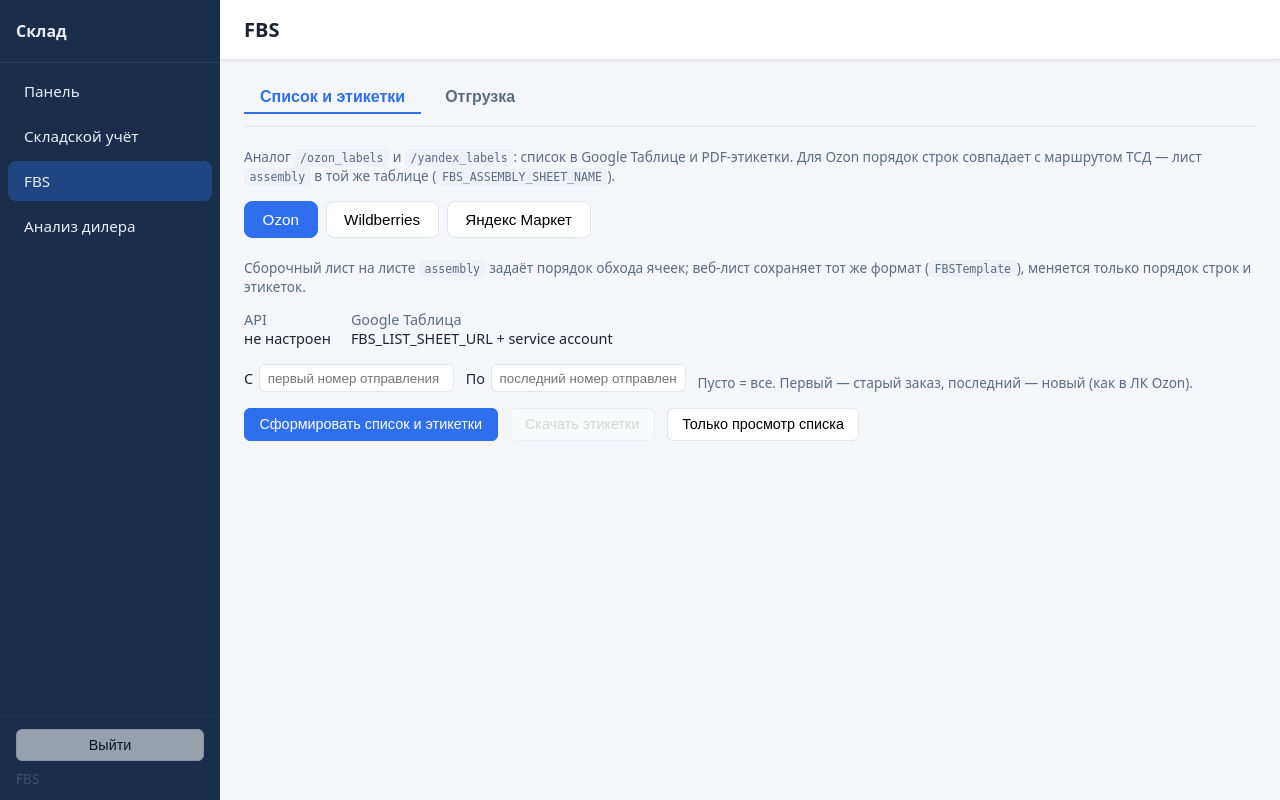
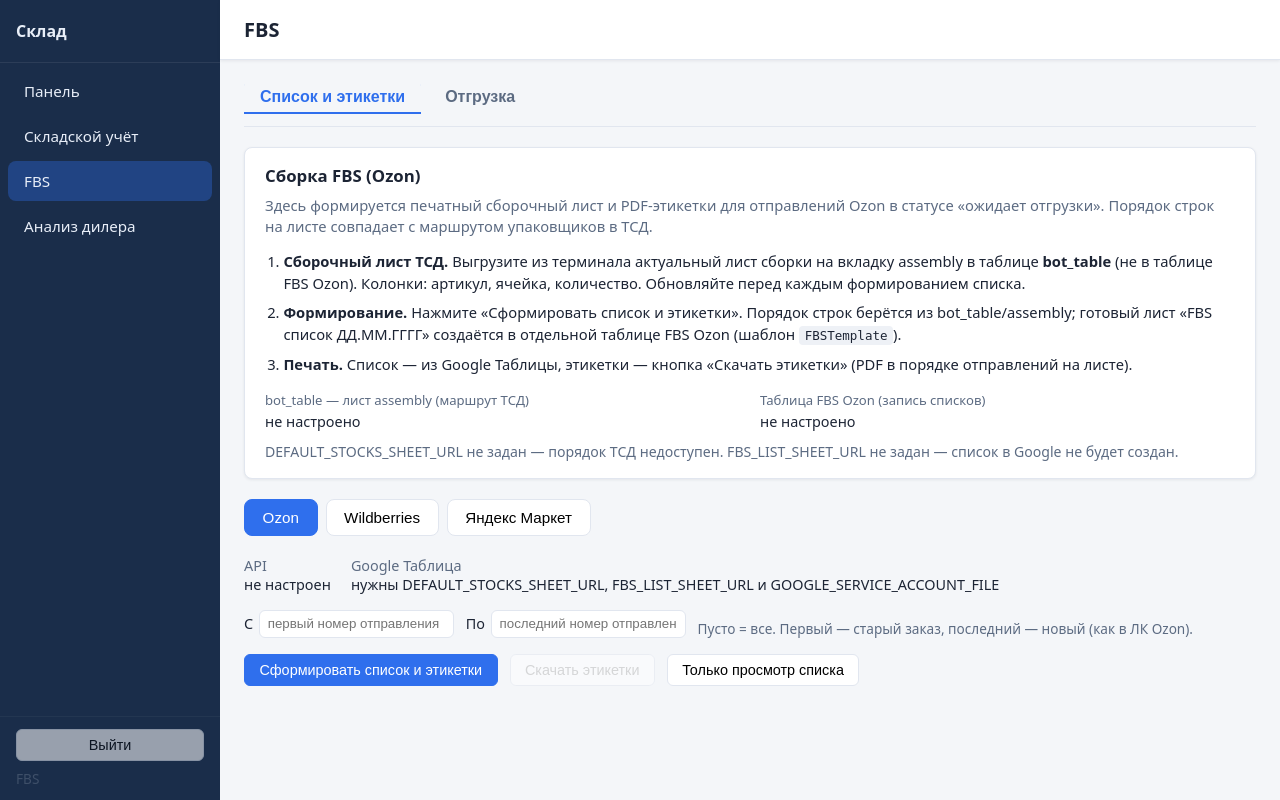
Before and after one commit to FuryX39/warehouse_bot, a Python web app: template app/web/templates/fbs.html in a window 1280 px wide. Run offline with Jinja, Linux system fonts and the light colour scheme; the template is opened without the code that fills it, so the values that code supplies are empty.

Commit message:
Switch tables

```diff
--- a/app/web/static/fbs.css
+++ b/app/web/static/fbs.css
@@ -84,6 +84,45 @@
 }
 .fbs-section-panel { display: none; width: 100%; }
 .fbs-section-panel.active { display: block; }
+.fbs-help-box {
+  background: var(--surface);
+  border: 1px solid var(--border);
+  border-radius: 8px;
+  padding: 1rem 1.25rem 1.1rem;
+  margin-bottom: 1.25rem;
+  box-shadow: var(--shadow);
+}
+.fbs-help-title {
+  margin: 0 0 0.5rem;
+  font-size: 1.05rem;
+}
+.fbs-help-lead {
+  margin: 0 0 0.75rem;
+  color: var(--muted);
+  font-size: 0.92rem;
+  line-height: 1.45;
+}
+.fbs-help-steps {
+  margin: 0 0 1rem 1.15rem;
+  padding: 0;
+  font-size: 0.92rem;
+  line-height: 1.5;
+}
+.fbs-help-steps li { margin-bottom: 0.45rem; }
+.fbs-help-links {
+  display: grid;
+  gap: 0.65rem 1.25rem;
+  margin: 0 0 0.65rem;
+  font-size: 0.9rem;
+}
+@media (min-width: 640px) {
+  .fbs-help-links { grid-template-columns: 1fr 1fr; }
+}
+.fbs-help-links dt { color: var(--muted); margin: 0 0 0.2rem; font-size: 0.82rem; }
+.fbs-help-links dd { margin: 0; font-weight: 500; }
+.fbs-help-status { margin: 0; font-size: 0.88rem; }
+.fbs-help-status.ok { color: var(--ok, #1a7f37); }
+.fbs-help-status.warn { color: var(--warn, #9a6700); }
 .fbs-ship-scopes {
   display: flex;
   flex-wrap: wrap;
--- a/app/web/static/fbs.js
+++ b/app/web/static/fbs.js
@@ -252,6 +252,62 @@
     showYandexWarnings(data.warnings || []);
   }
 
+  function renderFbsHelpLinks(fbs) {
+    fbs = fbs || {};
+    var tabName = document.getElementById("fbsAssemblyTabName");
+    if (tabName) tabName.textContent = fbs.assembly_sheet_name || "assembly";
+
+    function linkCell(id, url, label) {
+      var cell = document.getElementById(id);
+      if (!cell) return;
+      if (url) {
+        cell.innerHTML =
+          '<a class="fbs-sheet-link" href="' +
+          escapeHtml(url) +
+          '" target="_blank" rel="noopener">' +
+          escapeHtml(label || url) +
+          "</a>";
+      } else {
+        cell.textContent = "не настроено";
+      }
+    }
+
+    linkCell(
+      "fbsBotTableLinkCell",
+      fbs.assembly_sheet_url || fbs.default_stocks_sheet_url,
+      fbs.assembly_sheet_url
+        ? "Открыть assembly в bot_table"
+        : fbs.default_stocks_sheet_url
+          ? "Открыть bot_table"
+          : ""
+    );
+    linkCell(
+      "fbsSpreadsheetLinkCell",
+      fbs.fbs_list_sheet_url,
+      fbs.fbs_list_sheet_url ? "Открыть таблицу FBS Ozon" : ""
+    );
+
+    var status = document.getElementById("fbsAssemblyStatus");
+    if (!status) return;
+    var parts = [];
+    if (!fbs.default_stocks_sheet_url) {
+      parts.push("DEFAULT_STOCKS_SHEET_URL не задан — порядок ТСД недоступен.");
+    }
+    if (!fbs.fbs_list_sheet_url) {
+      parts.push("FBS_LIST_SHEET_URL не задан — список в Google не будет создан.");
+    }
+    if (fbs.assembly_message) {
+      parts.push(fbs.assembly_message);
+    }
+    status.textContent = parts.join(" ");
+    status.classList.remove("ok", "warn");
+    if (fbs.assembly_ok) {
+      status.classList.add("ok");
+    } else if (fbs.assembly_message) {
+      status.classList.add("warn");
+    }
+  }
+
   async function loadMpConfig() {
     var cfg;
     try {
@@ -266,14 +322,18 @@
     }
     if (ozonSheet) {
       var fbs = cfg.fbs || {};
-      var ozonParts = ["FBS_LIST_SHEET_URL + service account"];
-      if (fbs.assembly_sheet_name) {
-        ozonParts.push("лист «" + fbs.assembly_sheet_name + "» — порядок ТСД");
+      renderFbsHelpLinks(fbs);
+      if (fbs.sheet_configured) {
+        ozonSheet.textContent = "bot_table + FBS + service account настроены";
+      } else {
+        ozonSheet.textContent =
+          "нужны DEFAULT_STOCKS_SHEET_URL, FBS_LIST_SHEET_URL и GOOGLE_SERVICE_ACCOUNT_FILE";
       }
-      if (fbs.assembly_sheet_gid) {
-        ozonParts.push("gid " + fbs.assembly_sheet_gid);
+      if (fbs.assembly_ok) {
+        ozonSheet.textContent += "; assembly — OK";
+      } else if (fbs.assembly_message) {
+        ozonSheet.textContent += "; assembly — проверьте";
       }
-      ozonSheet.textContent = ozonParts.join("; ");
     }
     var yandexApi = document.getElementById("yandexApiStatus");
     var yandexSheet = document.getElementById("yandexSheetStatus");
--- a/app/web/templates/fbs.html
+++ b/app/web/templates/fbs.html
@@ -38,11 +38,44 @@
         </div>
 
         <div id="section-labels" class="fbs-section-panel active" role="tabpanel">
-          <p class="muted" style="margin:0 0 1rem;">
-            Аналог <code>/ozon_labels</code> и <code>/yandex_labels</code>: список в Google Таблице и PDF-этикетки.
-            Для Ozon порядок строк совпадает с маршрутом ТСД — лист <code>assembly</code> в той же таблице
-            (<code>FBS_ASSEMBLY_SHEET_NAME</code>).
-          </p>
+          <div class="fbs-help-box" id="fbsHelpBox">
+            <h2 class="fbs-help-title">Сборка FBS (Ozon)</h2>
+            <p class="fbs-help-lead">
+              Здесь формируется печатный сборочный лист и PDF-этикетки для отправлений Ozon в статусе
+              «ожидает отгрузки». Порядок строк на листе совпадает с маршрутом упаковщиков в ТСД.
+            </p>
+            <ol class="fbs-help-steps">
+              <li>
+                <strong>Сборочный лист ТСД.</strong>
+                Выгрузите из терминала актуальный лист сборки на вкладку
+                <span id="fbsAssemblyTabName">assembly</span> в таблице <strong>bot_table</strong>
+                (не в таблице FBS Ozon). Колонки: артикул, ячейка, количество. Обновляйте перед каждым
+                формированием списка.
+              </li>
+              <li>
+                <strong>Формирование.</strong>
+                Нажмите «Сформировать список и этикетки». Порядок строк берётся из bot_table/assembly;
+                готовый лист «FBS список ДД.ММ.ГГГГ» создаётся в отдельной таблице FBS Ozon
+                (шаблон <code>FBSTemplate</code>).
+              </li>
+              <li>
+                <strong>Печать.</strong>
+                Список — из Google Таблицы, этикетки — кнопка «Скачать этикетки» (PDF в порядке отправлений на
+                листе).
+              </li>
+            </ol>
+            <dl class="fbs-help-links">
+              <div>
+                <dt>bot_table — лист assembly (маршрут ТСД)</dt>
+                <dd id="fbsBotTableLinkCell">—</dd>
+              </div>
+              <div>
+                <dt>Таблица FBS Ozon (запись списков)</dt>
+                <dd id="fbsSpreadsheetLinkCell">—</dd>
+              </div>
+            </dl>
+            <p id="fbsAssemblyStatus" class="fbs-help-status muted" aria-live="polite"></p>
+          </div>
 
           <div class="fbs-mp-tabs" role="tablist">
             <button type="button" class="fbs-mp-tab active" data-mp="ozon" role="tab">Ozon</button>
@@ -51,10 +84,6 @@
           </div>
 
           <div id="mp-ozon" class="fbs-mp-panel active" role="tabpanel">
-            <p class="muted" style="margin:0 0 0.75rem;">
-              Сборочный лист на листе <code>assembly</code> задаёт порядок обхода ячеек; веб-лист сохраняет тот же
-              формат (<code>FBSTemplate</code>), меняется только порядок строк и этикеток.
-            </p>
             <dl class="fbs-status" id="ozonStatus">
               <div><dt>API</dt><dd id="ozonApiStatus">—</dd></div>
               <div><dt>Google Таблица</dt><dd id="ozonSheetStatus">—</dd></div>
--- a/main.py
+++ b/main.py
@@ -701,6 +701,7 @@ async def ozon_labels(update: Update, context: ContextTypes.DEFAULT_TYPE) -> Non
         bundle = await asyncio.to_thread(
             fetch_awaiting_shipment_labels,
             adapter,
+            default_stocks_sheet_url=settings.default_stocks_sheet_url,
             fbs_list_sheet_url=settings.fbs_list_sheet_url,
             google_service_account_file=settings.google_service_account_file,
             fbs_list_template_sheet=settings.fbs_list_template_sheet,
```
Also changed, not shown: app/config.py (+9 -2 lines), app/fbs_assembly_order.py (+13 -5 lines), app/google_sheet_write.py (+96 -3 lines), app/ozon_fbs_labels.py (+6 -5 lines), app/web/server.py (+15 -8 lines), tests/test_google_sheet_resolve.py (+6 -0 lines), 1 other file.
